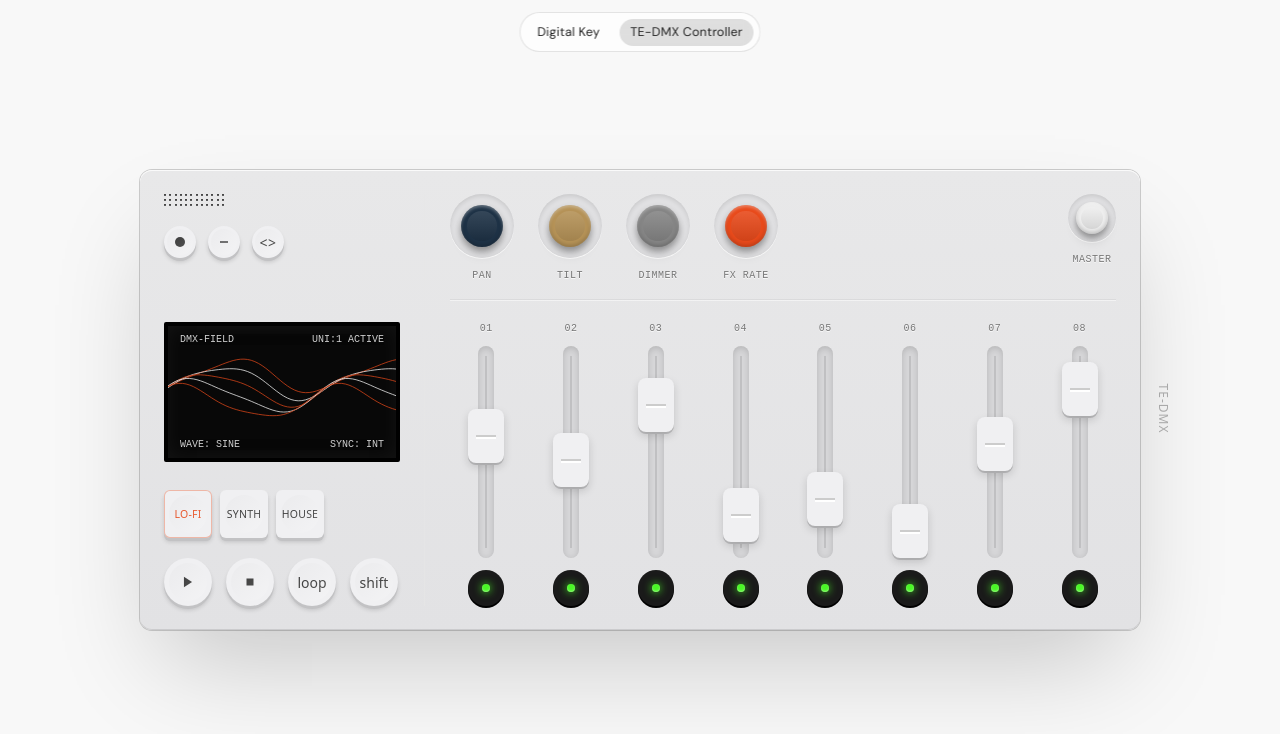
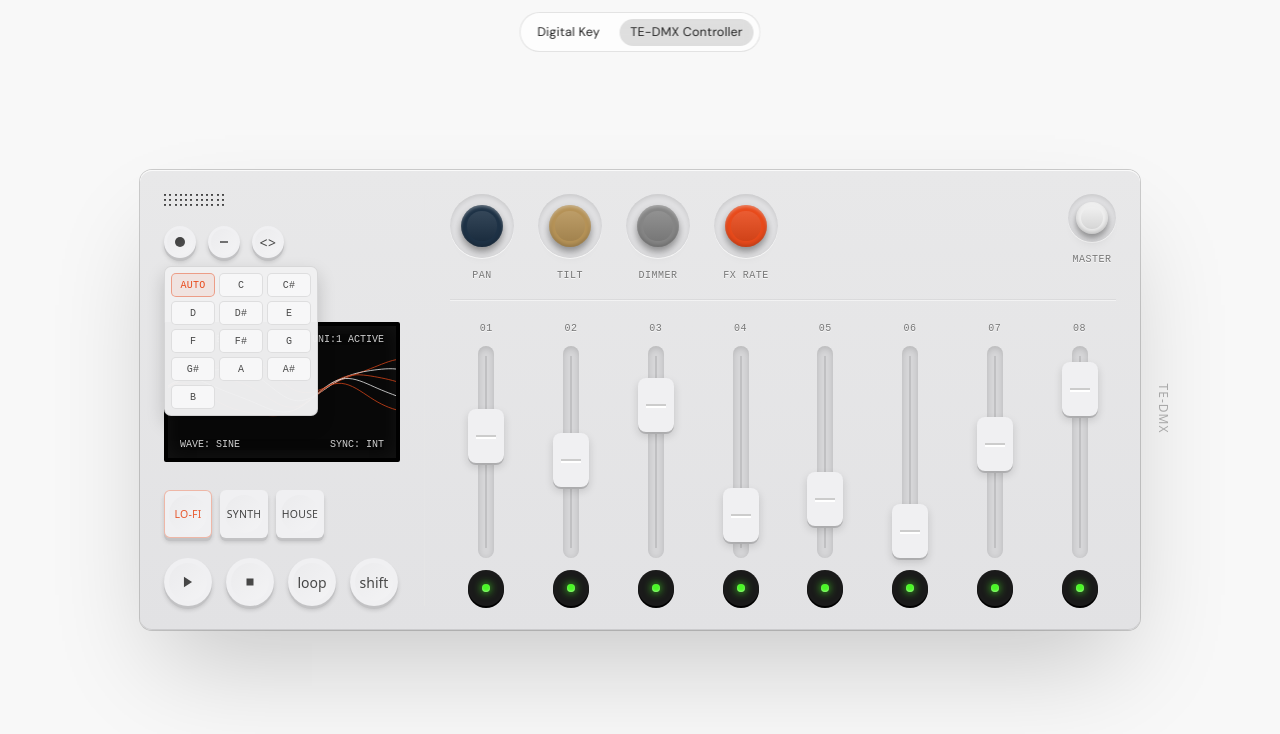
Before and after one commit to mgalavai/experiments, a React (Vite) app: page /te-dmx in a window 1280 px wide. Both pictures are taken after a click on the button 180 px from the left and 242 px from the top of the page. Shown: the top 734 px of the page. Built offline with nearby package versions, Linux system fonts and the light colour scheme.

Commit message:
Add key selection popover to tiny round button

```diff
--- a/src/components/TEDMXFieldControllerPage.jsx
+++ b/src/components/TEDMXFieldControllerPage.jsx
@@ -175,14 +175,67 @@ function Grille() {
   )
 }
 
-function TinyButtons({ onToggleCode }) {
+function TinyButtons({ onToggleCode, selectedKey, onSelectKey }) {
+  const [showKeyMenu, setShowKeyMenu] = useState(false)
+  const keyMenuRef = useRef(null)
+
+  useEffect(() => {
+    if (!showKeyMenu) return undefined
+
+    const onPointerDown = (event) => {
+      if (keyMenuRef.current && !keyMenuRef.current.contains(event.target)) {
+        setShowKeyMenu(false)
+      }
+    }
+    const onEscape = (event) => {
+      if (event.key === 'Escape') setShowKeyMenu(false)
+    }
+
+    window.addEventListener('pointerdown', onPointerDown)
+    window.addEventListener('keydown', onEscape)
+    return () => {
+      window.removeEventListener('pointerdown', onPointerDown)
+      window.removeEventListener('keydown', onEscape)
+    }
+  }, [showKeyMenu])
+
   return (
     <div className="tiny-buttons">
-      <button className="btn-round tiny" type="button" aria-label="round indicator">
-        <svg width="12" height="12" viewBox="0 0 24 24" fill="currentColor">
-          <circle cx="12" cy="12" r="10" />
-        </svg>
-      </button>
+      <div className="tiny-menu-anchor" ref={keyMenuRef}>
+        <button
+          className="btn-round tiny"
+          type="button"
+          aria-haspopup="menu"
+          aria-expanded={showKeyMenu}
+          aria-label={`Select key. Current ${selectedKey}`}
+          onClick={() => setShowKeyMenu((prev) => !prev)}
+        >
+          {selectedKey === 'AUTO' ? (
+            <svg width="12" height="12" viewBox="0 0 24 24" fill="currentColor">
+              <circle cx="12" cy="12" r="10" />
+            </svg>
+          ) : (
+            <span className="tiny-key-display">{selectedKey}</span>
+          )}
+        </button>
+        {showKeyMenu && (
+          <div className="tiny-key-menu" role="menu" aria-label="Key selection menu">
+            {KEY_OPTIONS.map((keyOption) => (
+              <button
+                key={keyOption}
+                type="button"
+                className={`tiny-key-option ${selectedKey === keyOption ? 'active' : ''}`}
+                onClick={() => {
+                  onSelectKey(keyOption)
+                  setShowKeyMenu(false)
+                }}
+              >
+                {keyOption}
+              </button>
+            ))}
+          </div>
+        )}
+      </div>
       <button className="btn-round tiny" type="button" aria-label="minus indicator">
         <svg width="12" height="12" viewBox="0 0 24 24" stroke="currentColor" strokeWidth="3" fill="none">
           <line x1="4" y1="12" x2="20" y2="12" />
@@ -953,8 +1006,7 @@ export default function TEDMXFieldControllerPage() {
     setReadout(`BPM ${bpm}`)
   }
 
-  const handleKeySelection = (event) => {
-    const nextKey = event.target.value
+  const applyKeySelection = (nextKey) => {
     setSelectedKey(nextKey)
     keyOverrideRef.current = nextKey
 
@@ -965,6 +1017,9 @@ export default function TEDMXFieldControllerPage() {
 
     vibeRef.current.root = keyToRootFrequency(nextKey)
     setReadout(`KEY ${nextKey}`)
+  }
+  const handleKeySelection = (event) => {
+    applyKeySelection(event.target.value)
   }
 
   const generateStrudelCode = useCallback(() => {
@@ -1072,7 +1127,11 @@ stack(
       <div className="device-case">
         <section className="section-left">
           <Grille />
-          <TinyButtons onToggleCode={toggleStrudelCode} />
+          <TinyButtons
+            onToggleCode={toggleStrudelCode}
+            selectedKey={selectedKey}
+            onSelectKey={applyKeySelection}
+          />
           <ScreenDisplay readout={readout} joyState={joyState} />
           <div className="page-button-row">
             <button
--- a/src/components/tedmx.css
+++ b/src/components/tedmx.css
@@ -93,6 +93,56 @@
 .tiny-buttons {
   display: flex;
   gap: 12px;
+}
+
+.tiny-menu-anchor {
+  position: relative;
+}
+
+.tiny-key-display {
+  font-family: var(--font-tech);
+  font-size: 9.5px;
+  line-height: 1;
+  letter-spacing: 0.02em;
+}
+
+.tiny-key-menu {
+  position: absolute;
+  top: calc(100% + 8px);
+  left: 0;
+  z-index: 60;
+  display: grid;
+  grid-template-columns: repeat(3, minmax(0, 1fr));
+  gap: 4px;
+  width: 154px;
+  padding: 6px;
+  border-radius: 7px;
+  background: rgb(240 240 241 / 98%);
+  border: 1px solid rgb(0 0 0 / 10%);
+  box-shadow: 0 8px 18px rgb(0 0 0 / 18%);
+}
+
+.tiny-key-option {
+  height: 24px;
+  border: 1px solid rgb(0 0 0 / 10%);
+  border-radius: 5px;
+  background: rgb(247 247 248);
+  color: #4b4b4b;
+  font-family: var(--font-tech);
+  font-size: 10px;
+  letter-spacing: 0.02em;
+  padding: 0 4px;
+  cursor: pointer;
+}
+
+.tiny-key-option.active {
+  color: var(--cap-orange);
+  border-color: rgb(232 74 27 / 45%);
+  background: rgb(232 74 27 / 8%);
+}
+
+.tiny-key-option:hover {
+  background: #efeff0;
 }
 
 .tiny-code {
```
